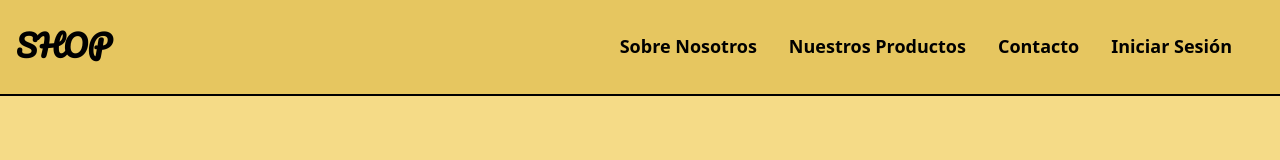
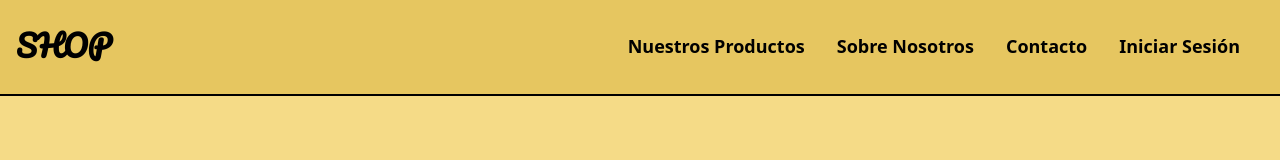
Before and after one commit to MankX58/Cake-Shop, a React (Vite) app: page / in a window 1280 px wide. Shown: the top 160 px of the page. Built offline with nearby package versions, Linux system fonts and the light colour scheme.

Commit message:
Added scrollbehavior:smooth and header options interactive

```diff
--- a/src/components/About.jsx
+++ b/src/components/About.jsx
@@ -4,7 +4,7 @@ export default function About() {
   return (
     <div
       id="about"
-      className="min-h-[40rem] h-auto relative  bg-[#e6c660] py-[10rem]"
+      className="min-h-[40rem] h-auto relative  bg-[#e6c660] py-[7rem]"
     >
       <div className="text-center relative top-[0rem]">
         <h1 className="font-bebas_Neue font-bold text-[40px] mb-[2.5rem]">
--- a/src/components/Contact.jsx
+++ b/src/components/Contact.jsx
@@ -2,7 +2,7 @@ import React from "react";
 
 export default function Contact() {
   return (
-    <div className="text-center bg-[#cfb253] py-[7rem]">
+    <div className="text-center bg-[#cfb253] py-[7rem]" id="contact">
       <h1 className="font-bebas_Neue text-[40px] font-bold mb-[2.5rem]">
         Contacto
       </h1>
--- a/src/components/Header.jsx
+++ b/src/components/Header.jsx
@@ -12,16 +12,16 @@ function Header() {
             SHOP
           </h1>
           <div
-            className="relative right-[1rem] flex gap-[2rem] max-md:hidden"
+            className="relative right-[.5rem] flex gap-[2rem] max-md:hidden"
             id="links_header"
           >
-            <a href="" className="header_option ">
+            <a href="#products" className="header_option">
+              <span>Nuestros Productos</span>
+            </a>
+            <a href="#about" className="header_option ">
               <span className="">Sobre Nosotros</span>
             </a>
-            <a href="" className="header_option">
-              <span>Nuestros Productos</span>
-            </a>
-            <a href="" className="header_option ">
+            <a href="#contact" className="header_option ">
               <span>Contacto</span>
             </a>
             <a href="" className="header_option ">
--- a/src/components/Products.jsx
+++ b/src/components/Products.jsx
@@ -3,7 +3,7 @@ import Button from "./Button";
 
 export default function Products() {
   return (
-    <section className="text-center items-center justify-center min-h-[35rem] h-auto">
+    <section className="text-center items-center justify-center min-h-[35rem] h-auto" id="products">
       <h1 className="font-bebas_Neue font-bold text-[40px]">
         Nuestros Productos
       </h1>
--- a/src/css/config.css
+++ b/src/css/config.css
@@ -67,3 +67,7 @@
 .header_option {
     display: flex;
 }
+
+html{
+    scroll-behavior: smooth;;
+  }
```
